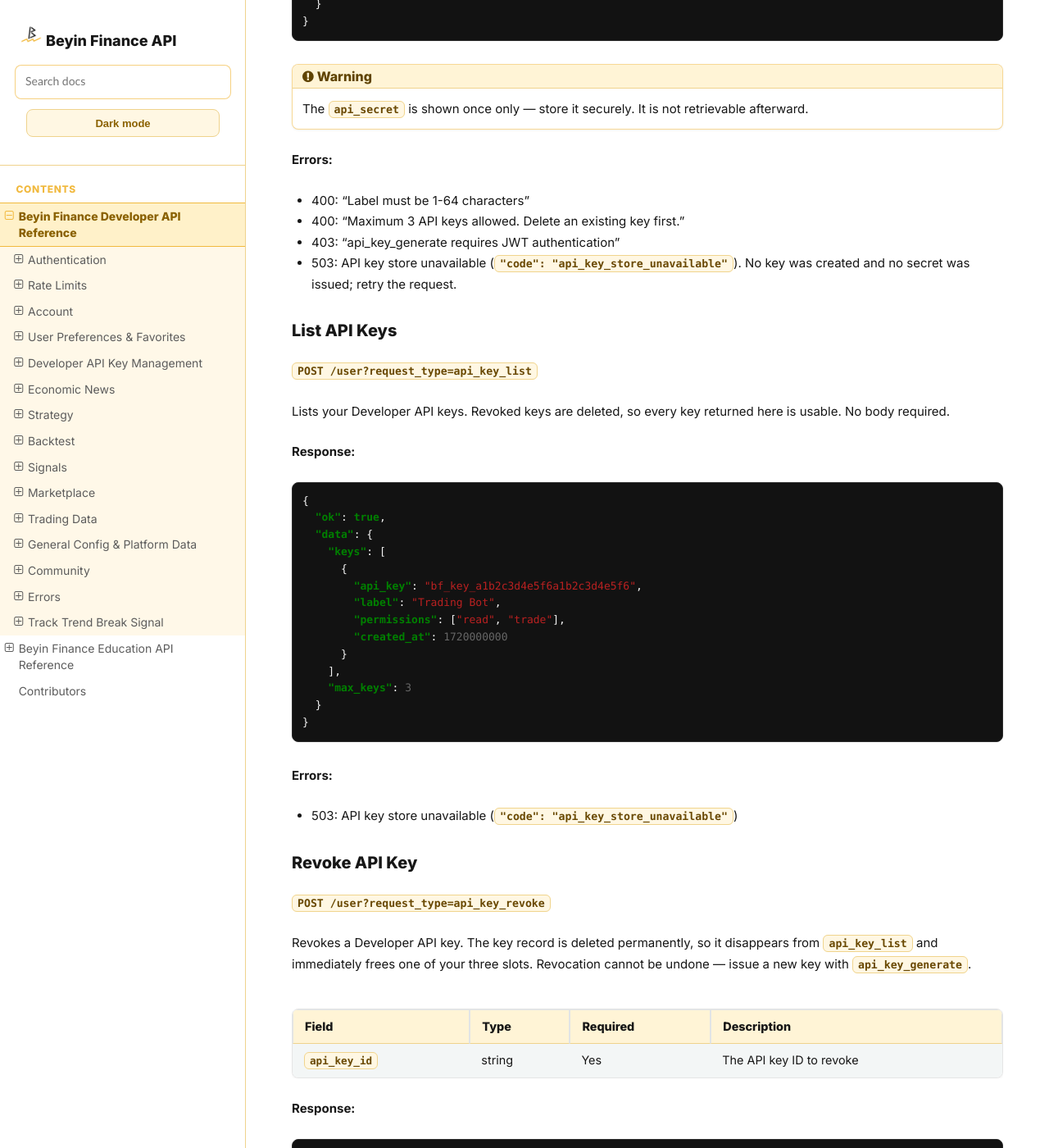
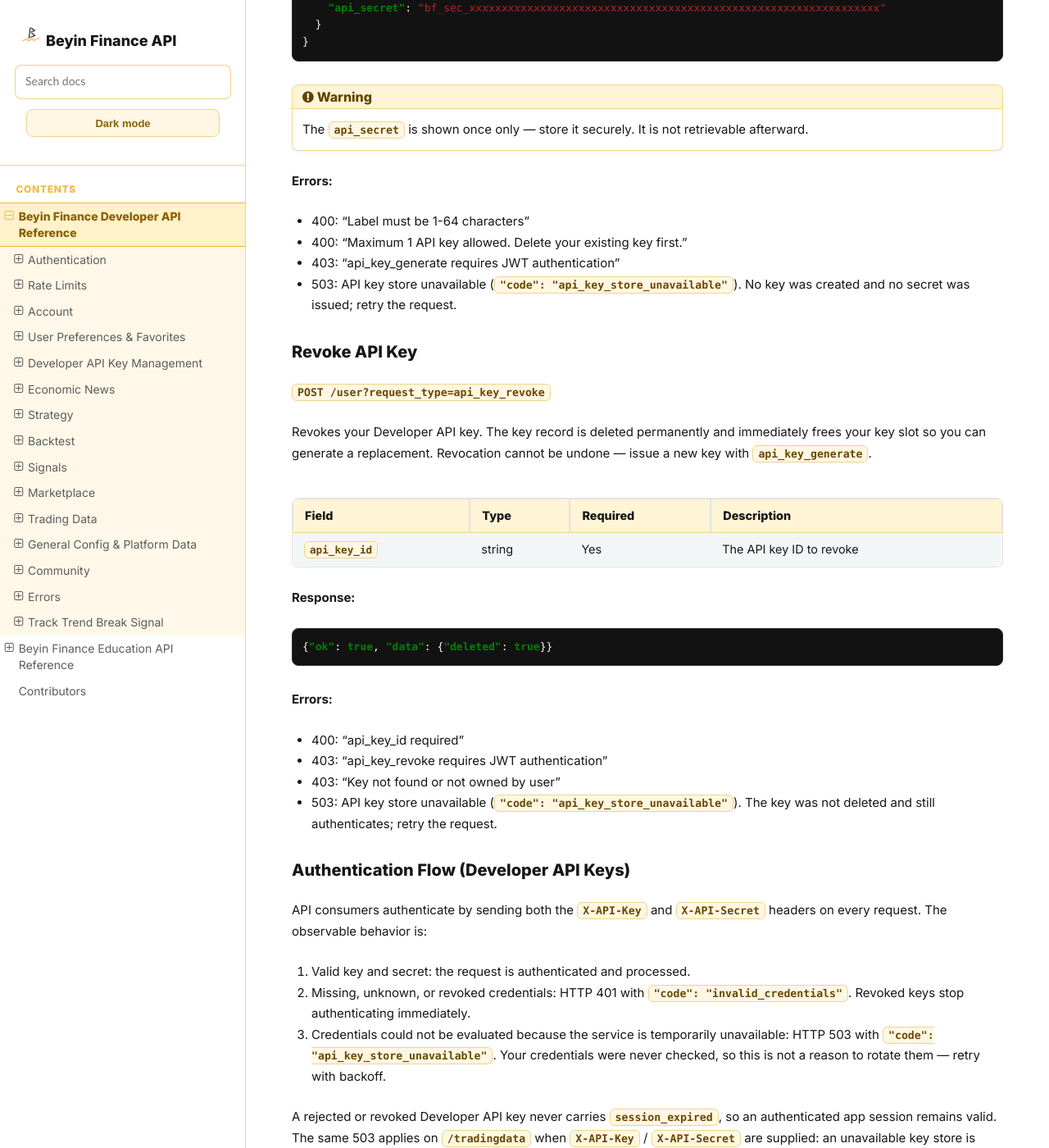
Before and after one commit to jnrbrain/Beyin-Finance, a Sphinx documentation site: the page built from docs/endpoints.md, in a window 1280 px wide and 1400 px high, scrolled down 18835 px. Shown: the whole window at 82% size. Built offline with Sphinx 7.4.7 and the Read the Docs theme 3.1.0, drawn with Linux system fonts in a browser that asks for light colours; some of the changed text lies outside the part shown.

Commit message:
docs: single API key, remove List API Keys, add hero banner, fix logos
- Developer API keys: reflect the real limit of 1 active key per user (was
  documented as max 3). Remove the legacy "List API Keys" endpoint from the
  public reference and drop its mention from the error-code catalogue; reword
  the Revoke section for a single key slot.
- Add the missing _static/hero_banner.png (the index hero image was broken).
- Normalize docs_logo.png / docs_logo_light.png to the same glyph-to-canvas
  ratio so the sidebar brand mark renders at an identical size in light and
  dark mode (dark asset had excess transparent padding, making it look smaller).

Co-Authored-By: Claude Opus 4.8 <noreply@anthropic.com>

````diff
--- a/docs/endpoints.md
+++ b/docs/endpoints.md
@@ -761,9 +761,10 @@ Adds or removes a cryptocurrency trading pair from the user's synced favorites l
 
 ## Developer API Key Management
 
-Manage multiple Developer API keys per account. Each user may have up to
-**3 active** Developer API keys simultaneously. These endpoints require JWT
-authentication (API key auth is not allowed for key management operations).
+Manage your Developer API key. Each user may have **1 active** Developer API
+key at a time — to replace it, revoke the existing key and generate a new one.
+These endpoints require JWT authentication (API key auth is not allowed for key
+management operations).
 
 ### Generate API Key
 
@@ -795,45 +796,17 @@ afterward.
 
 **Errors:**
 - 400: "Label must be 1-64 characters"
-- 400: "Maximum 3 API keys allowed. Delete an existing key first."
+- 400: "Maximum 1 API key allowed. Delete your existing key first."
 - 403: "api_key_generate requires JWT authentication"
 - 503: API key store unavailable (`"code": "api_key_store_unavailable"`). No key
   was created and no secret was issued; retry the request.
 
-### List API Keys
-
-`POST /user?request_type=api_key_list`
-
-Lists your Developer API keys. Revoked keys are deleted, so every key returned
-here is usable. No body required.
-
-**Response:**
-```json
-{
-  "ok": true,
-  "data": {
-    "keys": [
-      {
-        "api_key": "bf_key_a1b2c3d4e5f6a1b2c3d4e5f6",
-        "label": "Trading Bot",
-        "permissions": ["read", "trade"],
-        "created_at": 1720000000
-      }
-    ],
-    "max_keys": 3
-  }
-}
-```
-
-**Errors:**
-- 503: API key store unavailable (`"code": "api_key_store_unavailable"`)
-
 ### Revoke API Key
 
 `POST /user?request_type=api_key_revoke`
 
-Revokes a Developer API key. The key record is deleted permanently, so it
-disappears from `api_key_list` and immediately frees one of your three slots.
+Revokes your Developer API key. The key record is deleted permanently and
+immediately frees your key slot so you can generate a replacement.
 Revocation cannot be undone — issue a new key with `api_key_generate`.
 
 | Field | Type | Required | Description |
@@ -872,14 +845,8 @@ authenticated app session remains valid. The same 503 applies on
 key store is reported as an outage, never silently downgraded to a guest
 (unauthenticated) session.
 
-:::{note}
-Original single-key credentials issued before multi-key support remain valid
-for backwards compatibility. Existing integrations continue to work without
-modification.
-:::
-
-**Limits:** Maximum 3 Developer API keys per user. Revoking one frees a slot
-immediately.
+**Limits:** 1 Developer API key per user. Revoking your key frees the slot
+immediately so you can issue a replacement.
 
 ---
 
@@ -2328,7 +2295,7 @@ failure so clients can react without parsing the message text.
 
 `api_key_store_unavailable` is the answer for a missing dependency, not a
 rejected credential: it is never a 401 and never a bare 500. It applies to
-`api_key_generate`, `api_key_list`, `api_key_revoke`, `X-API-Key` /
+`api_key_generate`, `api_key_revoke`, `X-API-Key` /
 `X-API-Secret` authentication on `/user`, and the same header pair on
 `/tradingdata`. The response body stays generic — no table, resource, or
 internal error detail is exposed.
````
Also changed, not shown: docs/_static/docs_logo.png, docs/_static/docs_logo_light.png, docs/_static/hero_banner.png (added).
